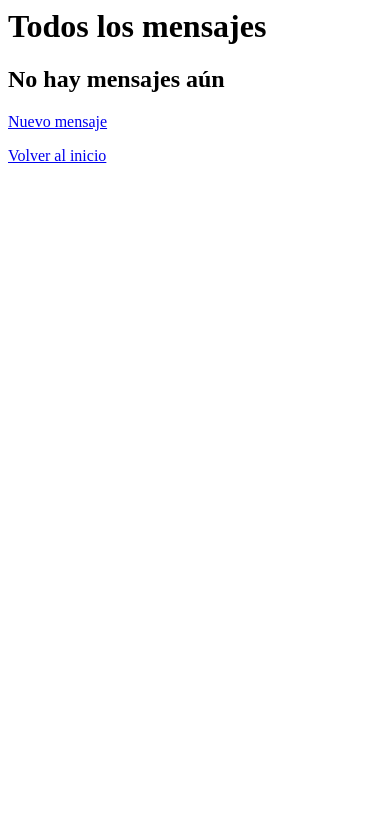
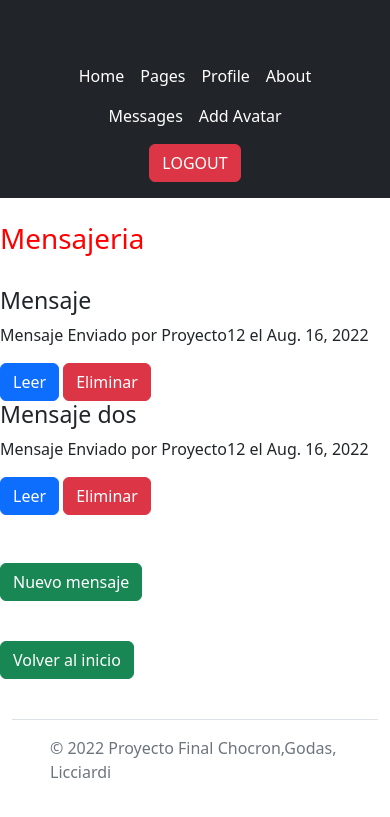
Before and after one commit to Ignacio-Licciardi/ProyectoFinal-Python-Licciardi-CH, a Django app: page /messages/ in a window 390 px wide. Shown: the top 817 px of that part. Run offline with Django 4.2, Linux system fonts and the light colour scheme; the first user in the database is signed in; data comes from the database, SQL or seed files in the repository; data that the repository does not hold is empty; the page is wider than the window, and the part outside it is not shown.

Commit message:
Ultimando detalles mensajeria y templates

```diff
--- a/how_to_basic/blog/forms.py
+++ b/how_to_basic/blog/forms.py
@@ -7,3 +7,6 @@ class BlogForm(forms.Form):
     titulo = forms.CharField(max_length=50)
     subtitulo = forms.CharField(max_length=50)
     cuerpo = forms.CharField(max_length=240)
+    autor = forms.CharField(max_length=40)
+    fecha = forms.DateField()
+    imagen = forms.ImageField()
--- a/how_to_basic/blog/models.py
+++ b/how_to_basic/blog/models.py
@@ -1,12 +1,15 @@
 from django.db import models
 from django.contrib.auth.models import User
+from datetime import datetime
 # Create your models here.
 
 class Blog(models.Model):
     titulo = models.CharField(max_length=50)
     subtitulo = models.CharField(max_length=50)
     cuerpo = models.TextField(max_length=240)
-
+    autor = models.CharField(max_length=40,default="User")
+    fecha = models.DateField(default=datetime.now)
+    imagen = models.ImageField(upload_to='blog', null=True, blank=True)
 
     def __str__(self):
         return self.titulo
--- a/how_to_basic/blog/templates/blog/blog_detail.html
+++ b/how_to_basic/blog/templates/blog/blog_detail.html
@@ -16,5 +16,7 @@
 <p><h4>Subtitulo: {{ blog.subtitulo }}</h4></p>
 <h6>Descripción:</h6>
 <p><textarea readonly rows="7" cols="90" >{{ blog.cuerpo }}</textarea></p>
+<p><h5>Autor: {{ blog.autor }}</h5></p>
+<p><h5>Fecha: {{ blog.fecha }}</h5></p>
 <p><a class="btn btn-primary" href="{% url 'list_blog' %}">Regresar a la lista de posteos</a></p>
 {% endblock body %}
--- a/how_to_basic/blog/views.py
+++ b/how_to_basic/blog/views.py
@@ -9,7 +9,7 @@ from django.contrib.auth.mixins import LoginRequiredMixin
 class CreateBlog(LoginRequiredMixin, CreateView):
     model = Blog
     success_url = reverse_lazy("index")
-    fields = ["titulo", "subtitulo","cuerpo"]
+    fields = ["titulo", "subtitulo","cuerpo","autor","fecha","imagen"]
 
 class ListBlog(LoginRequiredMixin, ListView):
     model = Blog
@@ -18,7 +18,7 @@ class ListBlog(LoginRequiredMixin, ListView):
 class UpdateBlog(LoginRequiredMixin, UpdateView ):
     model = Blog
     success_url = reverse_lazy("index")
-    fields = ["titulo", "subtitulo", "cuerpo"]
+    fields = ["titulo", "subtitulo", "cuerpo","autor","fecha","imagen"]
 
 class DeleteBlog(LoginRequiredMixin, DeleteView):
     model = Blog
@@ -27,4 +27,4 @@ class DeleteBlog(LoginRequiredMixin, DeleteView):
 class DetailBlog(LoginRequiredMixin, DetailView):
     model = Blog
     template_name = "blog/blog_detail.html"
-    fields = ['tiulo', 'subtitulo', 'cuerpo']
+    fields = ['tiulo', 'subtitulo', 'cuerpo',"autor","fecha","imagen"]
--- a/how_to_basic/message/templates/message/message_list.html
+++ b/how_to_basic/message/templates/message/message_list.html
@@ -1,35 +1,46 @@
-<h1>Todos los mensajes</h1>
+{% extends 'accounts/base.html' %}
+{% load static %}
 
-<div class="container px-4 px-lg-5">
-    <div class="row gx-4 gx-lg-5 justify-content-center">
-        <div class="col-md-10 col-lg-8 col-xl-7">
-            <div class="container mt-5">
+
+{% block title %}
+<br>
+<h1 style="color: rgb(255, 0, 0)">  Mensajeria </h1>
+<br>
+{% endblock title %}
+{% block image %}
+{% endblock image %}
+
+
+{% block body %}
+
                 {% if object_list %}
 
                 {% for message in object_list %}
-                <div class="post-preview">
-                    <a href="{%url 'Message_detail' message.id%}">
-                        <p class="post-title">{{message.title}}</p>
-                    </a>
+
+                    <h3>{{message.title}}</h3>
                     <p class="post-meta">Mensaje Enviado por {{message.sender}} el {{message.date}}</p>
-                    <a href="{%url 'Message_detail' message.id%}">Leer</a>
-                    <a href="{%url 'Delete_message' message.id%}">Eliminar</a>
+                    <a class="btn btn-primary" href="{%url 'Message_detail' message.id%}">Leer</a>
+                    <a class="btn btn-danger" href="{%url 'Delete_message' message.id%}">Eliminar</a>
 
-                </div>
                 {% endfor %}
                 <div class="row gx-4 gx-lg-5 justify-content-center">
                     <div class="container mt-5">
-                        <a href="{% url 'New_message' %}" class="btn btn-success">Nuevo mensaje</a>
-                        <p><a href="{% url 'index' %}">Volver al inicio</a></p>
+                        <p><a href="{% url 'New_message' %}" class="btn btn-success">Nuevo mensaje</a></p>
+                        <br>
+                        <p><a href="{% url 'index' %}" class="btn btn-success">Volver al inicio</a></p>
                     </div>
                 </div>
 
                 {% else %}
                     <h2>No hay mensajes aún</h2>
-                    <a href="{% url 'New_message' %}" class="btn btn-success">Nuevo mensaje</a>
-                    <p><a href="{% url 'index' %}">Volver al inicio</a></p>
+                    <br>
+                    <p><a href="{% url 'New_message' %}" class="btn btn-success">Nuevo mensaje</a></p>
+                    <br>
+                    <p><a href="{% url 'index' %}"class="btn btn-success">Volver al inicio</a></p>
                 {% endif %}
             </div>
         </div>
     </div>
 </div>
+
+{% endblock body %}
```
Also changed, not shown: how_to_basic/message/templates/message/message_confirm_delete.html (+16 -2 lines), how_to_basic/message/templates/message/message_detail.html (+14 -2 lines), how_to_basic/message/templates/message/message_form.html (+12 -0 lines), how_to_basic/blog/migrations/0005_blog_autor_blog_fecha_blog_imagen.py (added), how_to_basic/db.sqlite3.
